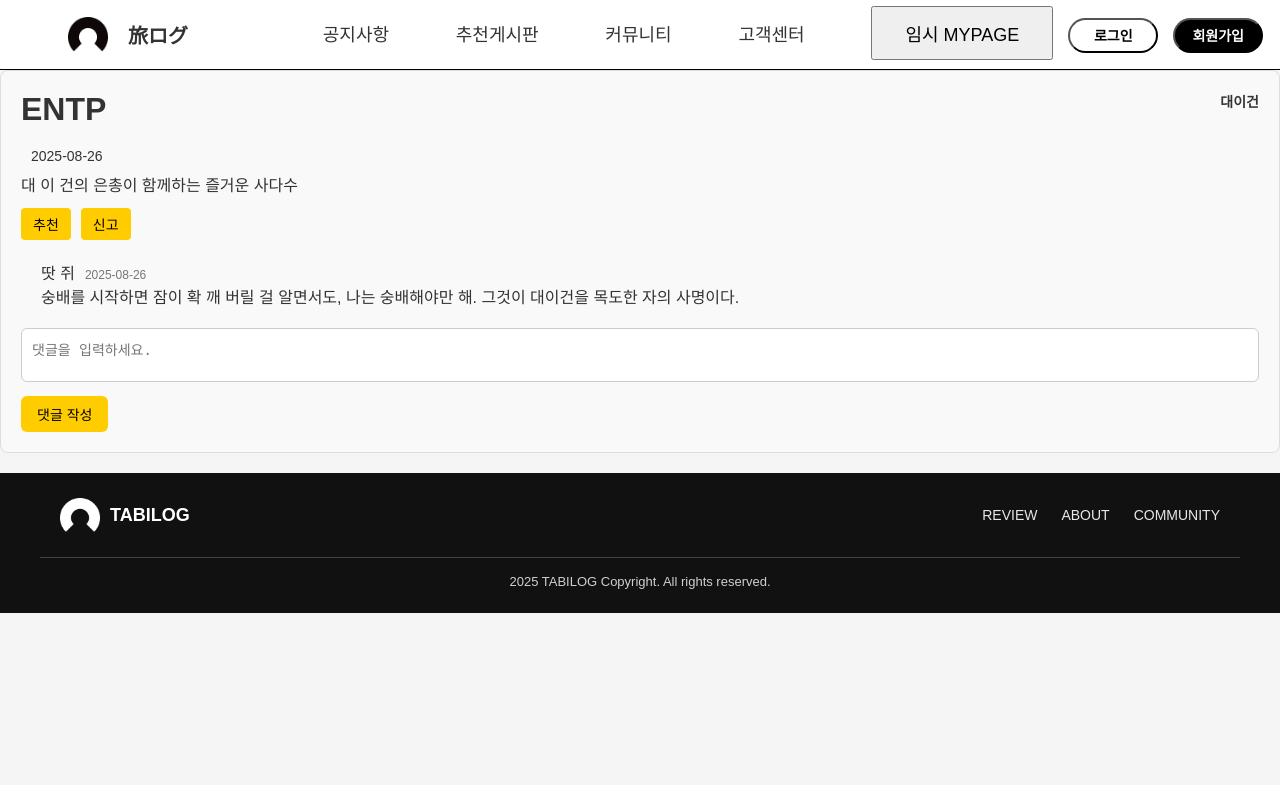
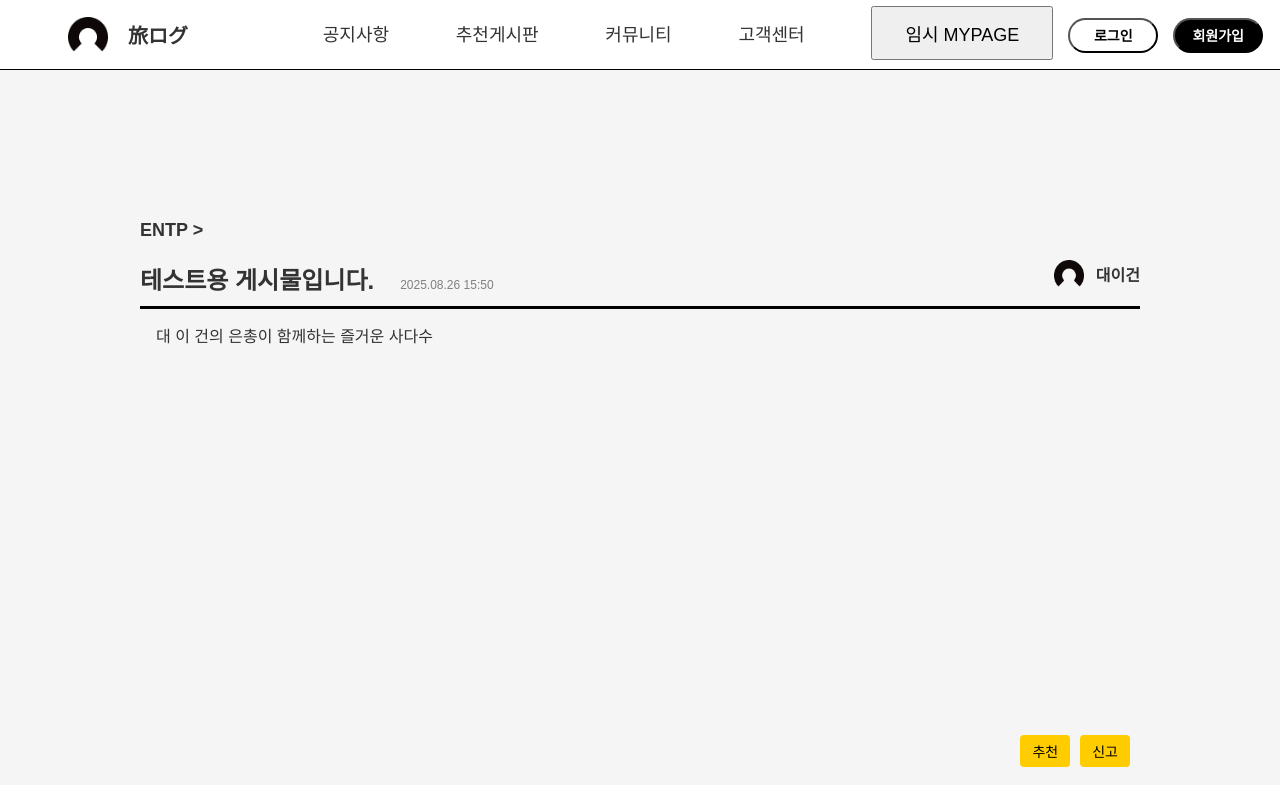
Before and after one commit to seo3154/TabiLog, a React (Create React App) app in the folder frontend/: page /community/post/1 in a window 1280 px wide. Shown: the top 785 px of the page. Built offline with nearby package versions, Linux system fonts and the light colour scheme; no server answers.

Commit message:
CommunityPost 수정
CommunityPost 수정

```diff
--- a/frontend/src/components/CommunityPost.jsx
+++ b/frontend/src/components/CommunityPost.jsx
@@ -2,6 +2,7 @@ import React, { useState, useEffect } from "react";
 import { useParams } from "react-router-dom"; // useParams로 URL에서 파라미터 받기
 import Button from "../components/Button";
 import "../styles/CommunityPost.css";
+import profil from "../assets/logo.png";
 
 export default function CommunityPost() {
   const { id } = useParams();  // URL에서 게시글 id를 받아옴
@@ -21,7 +22,8 @@ export default function CommunityPost() {
         title: "테스트용 게시물입니다.",
         writer: "대이건",
         content: "대 이 건의 은총이 함께하는 즐거운 사다수",
-        date: "2025-08-26",
+        date: "2025.08.26 15:50",
+        cnt: "14"
       };
       setPost(postData);
 
@@ -51,7 +53,7 @@ export default function CommunityPost() {
     }
     const newCommentObj = {
       id: comments.length + 1,
-      writer: "영지", // 실제 사용자 정보로 수정
+      writer: "테스트", // 실제 사용자 정보로 수정
       content: newComment,
       date: new Date().toISOString().split("T")[0],
     };
@@ -63,13 +65,18 @@ export default function CommunityPost() {
 
   return (
     <div className="post-container">
-      {/* 게시글 상단 */}
+      <a href="#">
+        <span className="mbti">{post.mbti} &#62;</span>
+      </a>
+
       <div className="post-header">
         <div className="post-info">
-          <span className="mbti">{post.mbti}</span>
+          <span className="title">{post.title}</span>
           <span className="post-date">{post.date}</span>
         </div>
+
         <div className="post-writer">
+          <img src={profil} alt="대체이미지" />
           <span className="writer">{post.writer}</span>
         </div>
       </div>
@@ -85,6 +92,18 @@ export default function CommunityPost() {
         <button className="report-btn">신고</button>
       </div>
 
+      {/* 댓글 작성 */}
+      <div className="comment-form">
+        <textarea
+          placeholder="댓글을 입력하세요."
+          value={newComment}
+          onChange={handleCommentChange}
+        />
+        <button className="comment-submit-btn" onClick={handleCommentSubmit}>
+          댓글 작성
+        </button>
+      </div>
+
       {/* 댓글 영역 */}
       <div className="comments-section">
         {comments.map((comment) => (
@@ -97,18 +116,6 @@ export default function CommunityPost() {
           </div>
         ))}
       </div>
-
-      {/* 댓글 작성 */}
-      <div className="comment-form">
-        <textarea
-          placeholder="댓글을 입력하세요."
-          value={newComment}
-          onChange={handleCommentChange}
-        />
-        <button className="comment-submit-btn" onClick={handleCommentSubmit}>
-          댓글 작성
-        </button>
-      </div>
     </div>
   );
 }
--- a/frontend/src/components/CommunityWrite.jsx
+++ b/frontend/src/components/CommunityWrite.jsx
@@ -41,13 +41,15 @@ export default function WritePage({ AddPost }) {
 
   const handleCancel = () => {
     if (window.confirm("작성을 취소하시겠습니까?")) {
-      setTitle("");
-      setContent("");
+      navigate(-1);
     }
   };
 
   return (
     <div className="wrap">
+      <div className="mbti">
+        <p></p>
+      </div>
       <div className="write_section">
         <div className="selection">
           <div className="title">
--- a/frontend/src/pages/MainPage.jsx
+++ b/frontend/src/pages/MainPage.jsx
@@ -95,7 +95,7 @@ function App() {
       </div>
 
       {/* 공지사항 */}
-      <div style={{ position: "relative", top: "600px" }}>
+      <div style={{ position: "relative", top: "600px", marginBottom: "600px"}}>
         <table style={styles.noticeTable}>
           <tbody>
             <tr>
--- a/frontend/src/styles/App.css
+++ b/frontend/src/styles/App.css
@@ -1,18 +1,33 @@
-@charset "utf-8";
+/* App.css */
+* {
+  margin: 0;
+  padding: 0;
+  box-sizing: border-box;
+}
+
+html, body {
+  height: 100%;
+}
 
 .container {
   display: flex;
   flex-direction: column;
-  min-height: 100dvh;
-  width: 100%;
+  min-height: 100vh; /* 페이지 최소 높이를 화면 높이로 설정 */
 }
 
 .content {
-  flex: 1;
-  display: block;
+  flex: 1; /* 콘텐츠가 적으면 나머지 공간을 차지하게 됨 */
+  padding-bottom: 100px; /* Footer와 겹치지 않게 아래 여백 추가 */
 }
 
-/* 지워야함 */
-.wrap {
-  height: 500px;
+footer {
+  width: 100%;
+  background-color: #111;
+  color: #fff;
+  padding: 16px 20px;
+  text-align: center;
+  font-size: 13px;
+  position: relative;
+  bottom: 0;
+  margin-top: auto; /* Footer가 항상 하단에 위치하도록 설정 */
 }
--- a/frontend/src/styles/CommunityBoard.css
+++ b/frontend/src/styles/CommunityBoard.css
@@ -23,6 +23,8 @@ a{
     flex-direction: column;
     align-items: center;
 }
+
+
 
 /* board */
 .board{
--- a/frontend/src/styles/CommunityPost.css
+++ b/frontend/src/styles/CommunityPost.css
@@ -1,24 +1,39 @@
 /* 게시글 컨테이너 */
 .post-container {
-  padding: 20px;
-  border: 1px solid #ddd;
-  border-radius: 8px;
-  background-color: #f9f9f9;
-  margin-bottom: 20px;
+  width: 100%;
+  max-width: 1000px;
+  margin: 150px auto 0 auto;
 }
 
+
+
 /* 게시글 상단 */
+.post-container a .mbti {
+  font-size: 18px;
+  font-weight: bold;
+}
+
 .post-header {
   display: flex;
   justify-content: space-between;
+  border-bottom: 3px solid #000;
+  align-items: center;
 }
 
-.post-info {
-  font-size: 14px;
+.post-info{
+  margin-top: 20px;
+  margin-bottom: 10px;
 }
 
-.mbti {
+.post-info .title{
+  font-size: 24px;
   font-weight: bold;
+  margin-right: 16px;
+}
+
+.post-info .post-date{
+  font-size: 12px;
+  opacity: 0.6;
 }
 
 .post-date {
@@ -30,20 +45,41 @@
 }
 
 .post-writer {
-  font-size: 14px;
+  display: flex;
+  align-items: center;
   font-weight: bold;
 }
 
+.post-writer img{
+  width: 30px;
+  height: 30px;
+  object-fit: contain;
+  margin-right: 12px;
+}
+
+
+
+
 /* 게시글 본문 */
 .post-content {
+  width: 1000px;
+  height: 400px;
   margin-top: 10px;
   font-size: 16px;
   line-height: 1.5;
 }
 
+.post-content p{
+  margin-top: 16px;
+  margin-left: 16px;
+}
+
+
+
 /* 버튼 */
 .post-actions {
   margin-top: 10px;
+  text-align: right;
 }
 
 .like-btn, .report-btn {
--- a/frontend/src/styles/CommunityWrite.css
+++ b/frontend/src/styles/CommunityWrite.css
@@ -23,20 +23,7 @@ a {
 
 
 /* MBTI */
-.mbti {
-  display: flex;
-  justify-content: flex-start;
-  align-items: center;
-  margin-bottom: 20px;
-}
 
-.mbti p {
-  width: 80px;
-  height: 38px;
-  border: 1px solid #000;
-  text-align: center;
-  line-height: 38px;
-}
 
 
 
--- a/frontend/src/styles/Footer.css
+++ b/frontend/src/styles/Footer.css
@@ -17,14 +17,6 @@ a {
 /* === Footer 외부 래퍼 === */
 .wrap {
   width: 100%;
-  display: block; /* 불필요한 position 제거 */
-}
-
-/* === Footer 본체 === */
-footer {
-  width: 100%;
-  background-color: #111;
-  color: #fff;
 }
 
 /* 상단 영역 */
--- a/frontend/src/styles/MainPage.css
+++ b/frontend/src/styles/MainPage.css
@@ -2,6 +2,9 @@
 
 .home-body {
   font-family: Arial, sans-serif;
+  display: flex;
+  flex-direction: column;
+  min-height: 100vh; /* 최소 화면 높이 설정 */
 }
 
 .image-slider-container {
```
